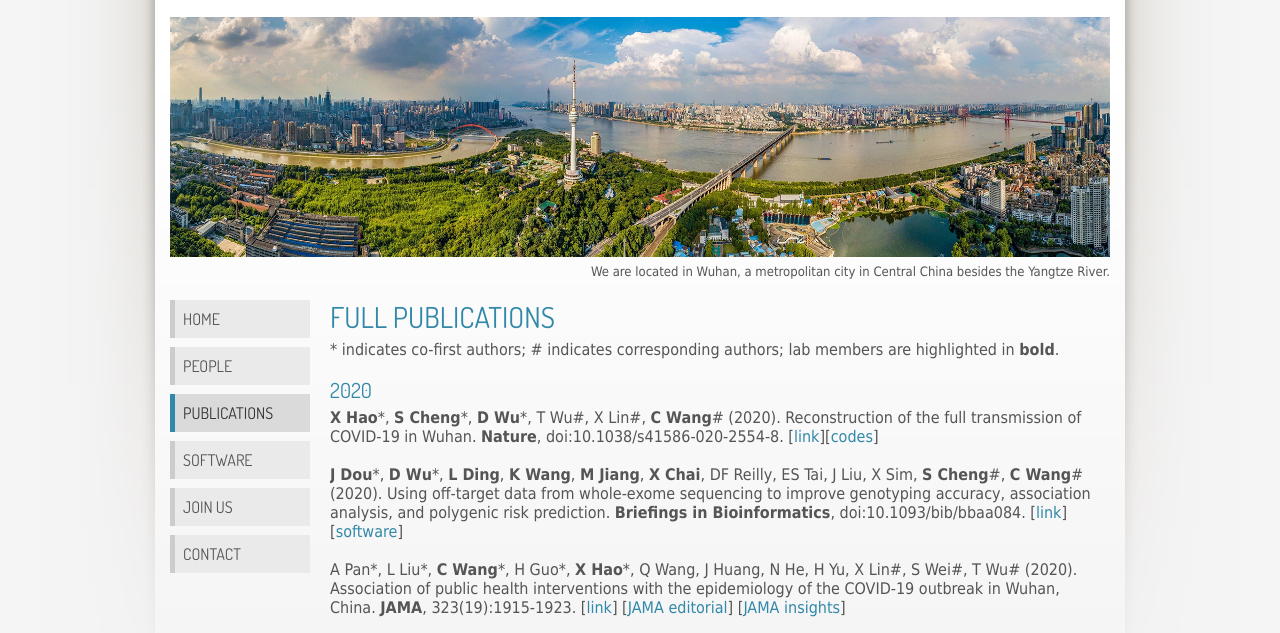
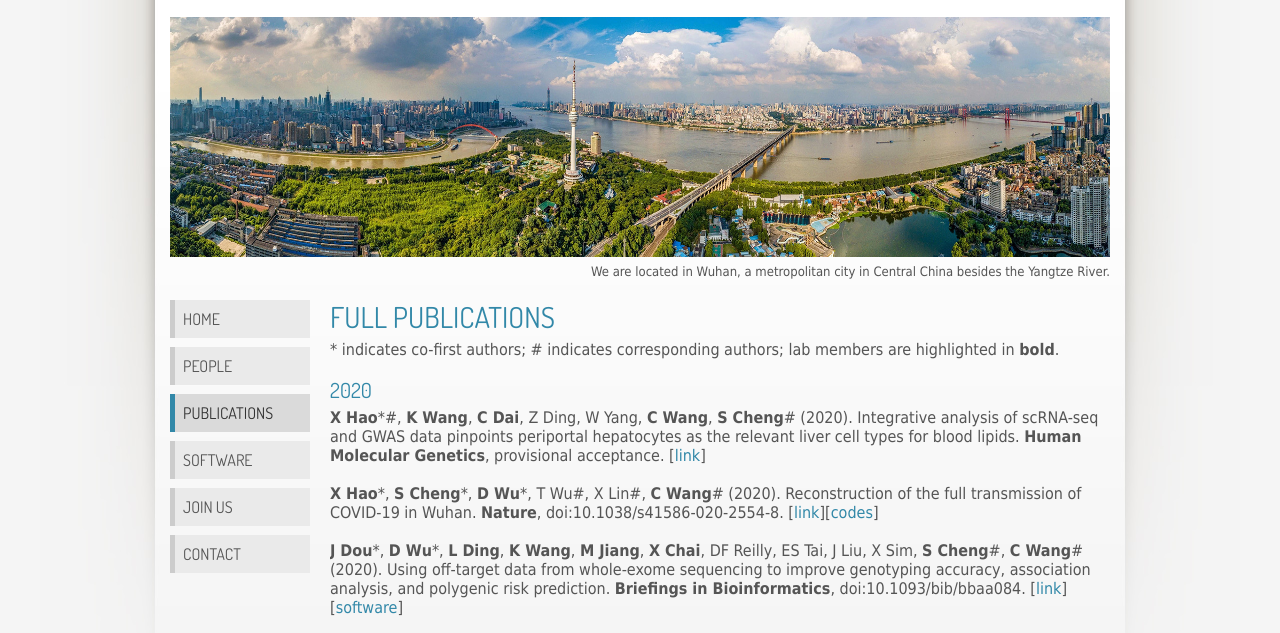
Before and after one commit to chaolongwang/chaolongwang.github.io, a plain HTML site: page publications.html in a window 1280 px wide. Shown: the part 130-763 px from the top of the page. Drawn offline with Linux system fonts and the light colour scheme.

Commit message:
publication

```diff
--- a/publications.html
+++ b/publications.html
@@ -51,6 +51,11 @@
 			<dt>* indicates co-first authors; # indicates corresponding authors; lab members are highlighted in <b>bold</b>. </dt><br>
 
 			<h3>2020</h3>
+				<dt><b>X Hao</b>*#, <b>K Wang</b>, <b>C Dai</b>, Z Ding, W Yang, <b>C Wang</b>, <b>S Cheng</b># (2020).
+				 Integrative analysis of scRNA-seq and GWAS data pinpoints periportal hepatocytes as the relevant liver cell types for blood lipids.
+				 <b>Human Molecular Genetics</b>, provisional acceptance.
+				 [<a href="#" target="_blank">link</a>]
+				</dt><br>
 
 				<dt><b>X Hao</b>*, <b>S Cheng</b>*, <b>D Wu</b>*, T Wu#, X Lin#, <b>C Wang</b># (2020).
 				 Reconstruction of the full transmission of COVID-19 in Wuhan.
```
